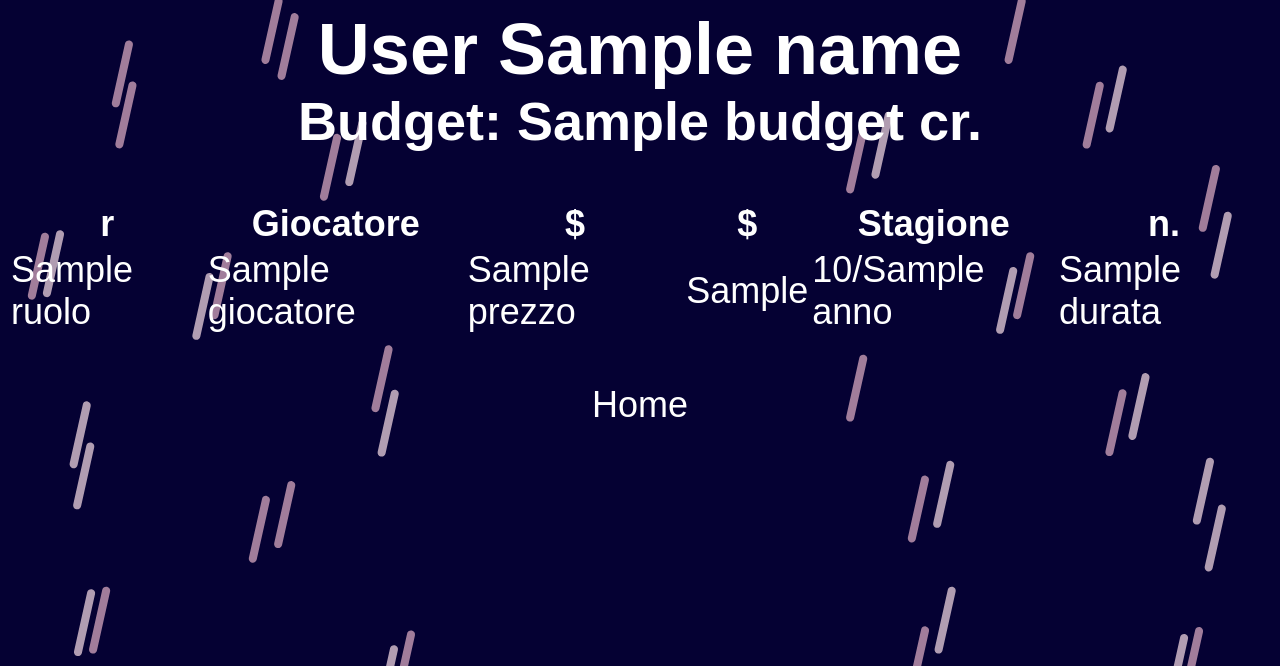
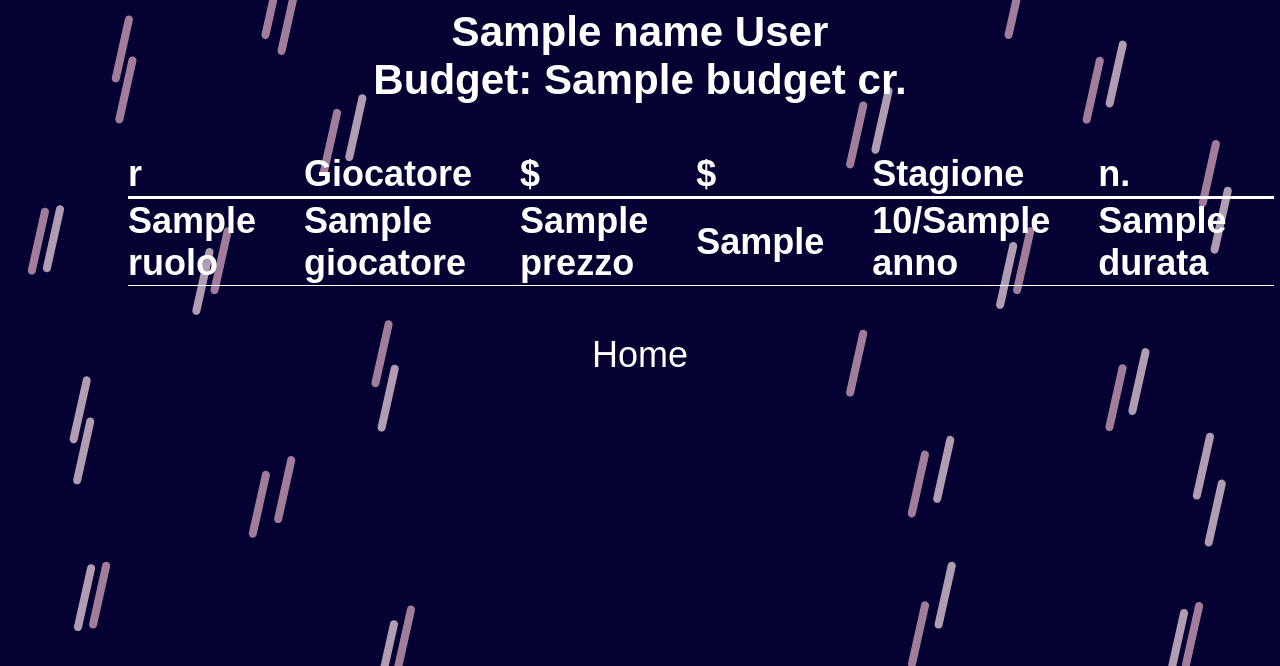
Before and after one commit to claudio-muroni/IFESIF-Flask, a Flask app: template templates/president.html in a window 1280 px wide. Shown: the top 666 px of the page. Run offline with Flask 3, Linux system fonts and the light colour scheme; the template is opened without the code that fills it: most values are stand-ins (such as "Sample title", 1, 10 or a date in 2020); some web fonts are replaced.

Commit message:
table styling + ratio body/page 1

```diff
--- a/static/css/layout.css
+++ b/static/css/layout.css
@@ -8,6 +8,9 @@ body
   font-family: "Afacad", sans-serif;
   font-size: 2.25rem;
   color: white;
+  width: 80%;
+  margin-left: auto;
+  margin-right: auto;
 }
 
 h1, h2, h3, ul
@@ -34,6 +37,11 @@ div.presidents, div.ifesif-video
   gap: 0rem;
 }
 
+div.presidents
+{
+  border: solid;
+}
+
 ul.presidents
 {
   display: inline-block;
@@ -55,6 +63,32 @@ table
 {
   margin-left: auto;
   margin-right: auto;
+  border-collapse: collapse;
+  text-align: left;
+  font-weight: bold;
+}
+
+td.P { color: orange; }
+td.D { color: green; }
+td.C { color: blue; }
+td.A { color: red; }
+
+th, td
+{
+  border-style: none none solid none;
+  border-color: white;
+  padding-left: 0rem;
+  padding-right: 3rem;
+}
+
+th
+{
+  border-width: 0.2rem;
+}
+
+td
+{
+  border-width: 0.05rem;
 }
 
 footer
--- a/templates/president.html
+++ b/templates/president.html
@@ -1,8 +1,8 @@
 <!DOCTYPE html>
 {% extends "layout.html" %} {% block body %}
     <div class="titles">
-        <h1>{{surname}} {{name}}</h1>
-        <h2>Budget: {{budget}} cr.</h2>
+        <h3>{{name}} {{surname}}</h3>
+        <h3>Budget: {{budget}} cr.</h3>
     </div>
 
     <div>
@@ -17,7 +17,9 @@
             </tr>
             {% for c in contracts %}
                 <tr>
-                    <td>{{ c["ruolo"] }}</td>
+                    <td class="{% if c['ruolo']=='P' %}P{% elif c['ruolo']=='D' %}D{% elif c['ruolo']=='C' %}C{% elif c['ruolo']=='A' %}A{% endif %}">
+                        {{ c["ruolo"] }}
+                    </td>
                     <td>{{ c["giocatore"] }}</td>
                     <td>{{ c["prezzo"] }}</td>
                     <td>{{ c["prezzo_rinnovo"] }}</td>
```
